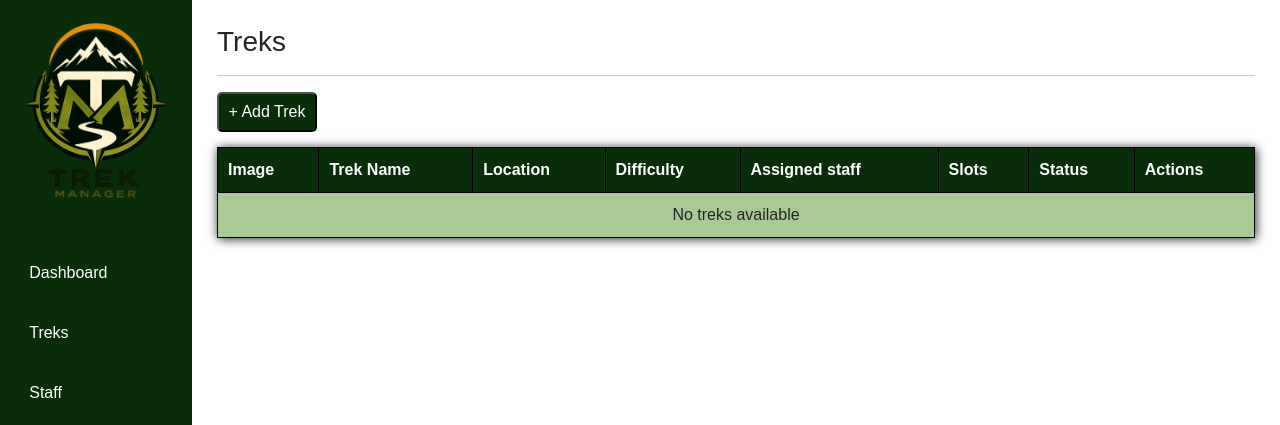
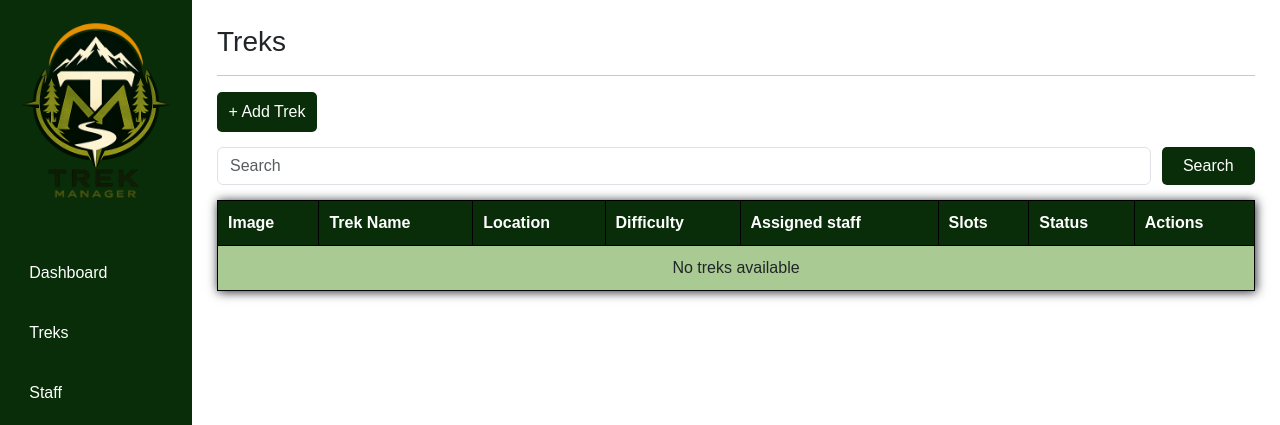
Before and after one commit to sahhilalam/trekking-management-app-v1, a Flask app: page /admin/treks in a window 1280 px wide. Shown: the top 425 px of the page. Run offline with Flask 3, Linux system fonts and the light colour scheme; the visitor is signed in with stand-in values (Sample User, id 1).

Commit message:
Add search bar for treks

```diff
--- a/routes/admin_routes.py
+++ b/routes/admin_routes.py
@@ -3,6 +3,7 @@ from models import db, Trek, User, Booking
 from werkzeug.utils import secure_filename
 import os
 from datetime import datetime
+from sqlalchemy import or_
 
 def admin_routes(app):
 
@@ -38,7 +39,17 @@ def admin_routes(app):
             flash("Access denied!", "danger")
             return redirect(url_for("login"))
 
-        treks = Trek.query.all()
+        search = request.args.get("search")
+
+        if search:
+            treks = Trek.query.filter(or_(
+                Trek.trek_name.ilike(f"%{search}%"),
+                Trek.location.ilike(f"%{search}%"),
+                Trek.difficulty.ilike(f"%{search}%"),
+                Trek.status.ilike(f"%{search}%")
+            )).all()
+        else:
+            treks = Trek.query.all()
         return render_template("admin/treks.html", treks=treks)
 
 
--- a/static/css/admin.css
+++ b/static/css/admin.css
@@ -144,3 +144,21 @@
 .trek-table tbody tr:hover{
     background-color: rgb(150, 185, 130);
 }
+
+.trek-search .search-form{
+    display: flex;
+    margin-top: 15px;
+    justify-content: space-between;
+}
+
+.trek-search .search-bar{
+    width: 90%;
+}
+
+.trek-search .search-btn{
+    width: 9%;
+    border: none;
+    border-radius: 5px;
+    background-color: rgb(8, 45, 8);
+    color: white;
+}
--- a/templates/admin/treks.html
+++ b/templates/admin/treks.html
@@ -20,9 +20,15 @@ Treks
     {% endif %}
 {% endwith %}
 <a href="{{ url_for('add_trek') }}" style="text-decoration: none;">
-    <button style="border-radius: 5px; background-color: rgb(8, 45, 8); color: white; width: 100px; height: 40px;">+
+    <button style="border: none; border-radius: 5px; background-color: rgb(8, 45, 8); color: white; width: 100px; height: 40px;">+
         Add Trek</button>
 </a>
+<div class="trek-search">
+<form action="{{ url_for('treks') }}" method="get" class="search-form">
+    <input type="text" name="search" class="form-control search-bar" placeholder="Search" value="{{ request.args.get('search', '') }}">
+    <button type="submit" class="search-btn">Search</button>
+</form>
+</div>
 <div class="trek-table">
     <table>
         <thead>
```
Also changed, not shown: static/uploads/treks/sandakphu.webp (added).
